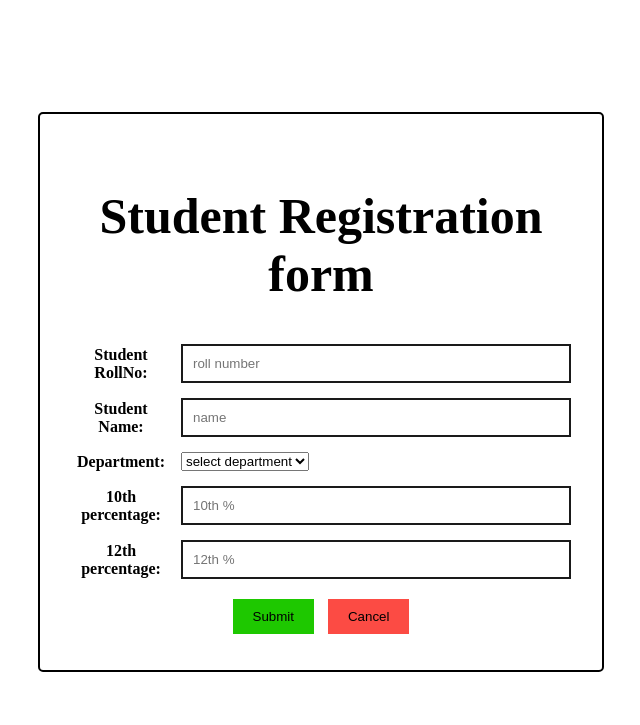
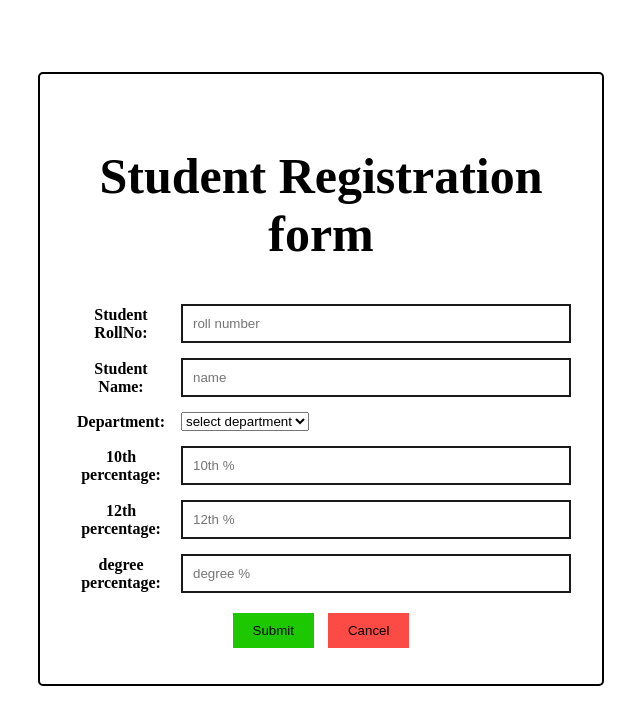
Before and after one commit to Sriram2828/web_designing, a PHP site: page / in a window 1280 px wide. Shown: the top 725 px of the page, without its empty margins (319-959 px from the left). Run offline with PHP 8.4, Linux system fonts and the light colour scheme.

Commit message:
task 4/7/24

```diff
--- a/PlacementWorks/studentForm-Assignment3/index.html
+++ b/PlacementWorks/studentForm-Assignment3/index.html
@@ -22,19 +22,23 @@
                 <label>Department:</label>
                 <select name="course" id="course">
                         <option value="-">select department</option>
-                        <option value="CSE">html</option>
-                        <option value="ECE">css</option>
-                        <option value="IT">js</option>
-                        <option value="AIDS">js</option>
+                        <option value="CSE">CSE</option>
+                        <option value="ECE">ECE</option>
+                        <option value="IT">IT</option>
+                        <option value="AIDS">AIDS</option>
                 </select>
             </div>
             <div class="form-group">
                 <label for="per10">10th percentage:</label>
-                <input type="text" id="per10" placeholder="10th %" required>
+                <input type="number" id="per10" placeholder="10th %" min="1" max="100" required>
             </div>
             <div class="form-group">
                 <label for="per12">12th percentage:</label>
-                <input type="text" id="per12" placeholder="12th %" required>
+                <input type="number" id="per12" placeholder="12th %" min="1" max="100" required>
+            </div>
+            <div class="form-group">
+                <label for="per10">degree percentage:</label>
+                <input type="number" id="perdeg" placeholder="degree %" min="1" max="100" required>
             </div>
             <div class="form-actions">
                 <button type="submit" class="submit-button">Submit</button>
--- a/PlacementWorks/studentForm-Assignment3/style.css
+++ b/PlacementWorks/studentForm-Assignment3/style.css
@@ -4,7 +4,7 @@
     padding: 31px;
     border-radius: 5px;
     border: 2px solid black;
-    margin-top: 14vh;
+    margin-top: 9vh;
 }
 h2{
     font-size: 50px;
```
